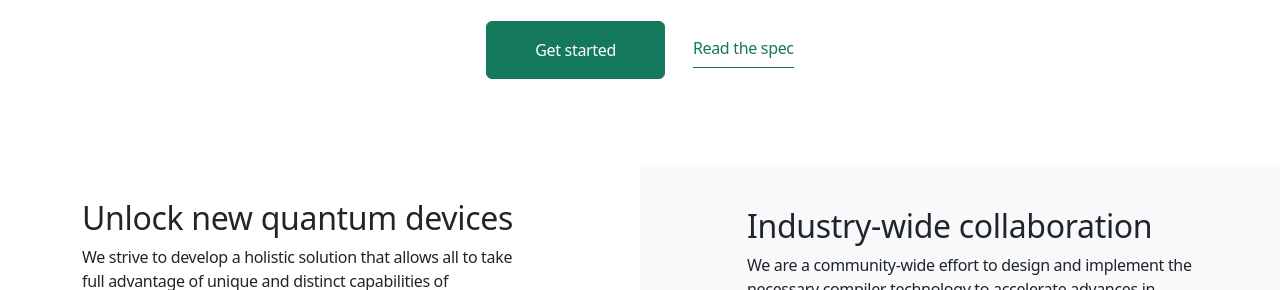
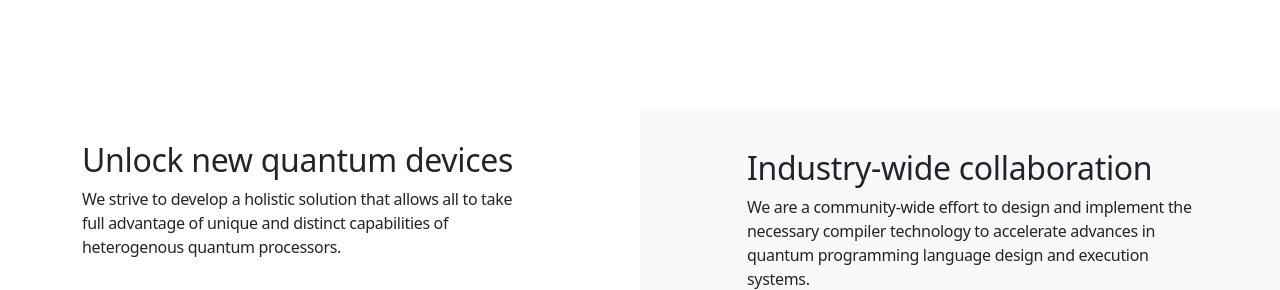
Before and after one commit to qir-alliance/qir-alliance.github.io, an Eleventy site: page src/index.njk in a window 1280 px wide. Shown: the part 810-1100 px from the top of the page. Built offline with nearby package versions, Linux system fonts and the light colour scheme; Eleventy itself is replaced by a stand-in of ours; files that its build step writes are made by us from their sources.

Commit message:
removing the two buttons on the landing page

```diff
--- a/src/_includes/snippets/logohero.njk
+++ b/src/_includes/snippets/logohero.njk
@@ -6,10 +6,6 @@
         {{ metadata.tagline }}
       </h1>
       <p class="lead mb-4">{{ metadata.description }}</p>
-      <a class="btn btn-primary px-5 py-3 me-4 position-relative" href="{{ metadata.docs }}" target="_blank" rel="noopener" >Get started
-        </a>
-      <a class="link-fancy py-2" href="{{ metadata.spec }}">Read the spec
-      </a>
     </div>
   </div>
 </div>
```
